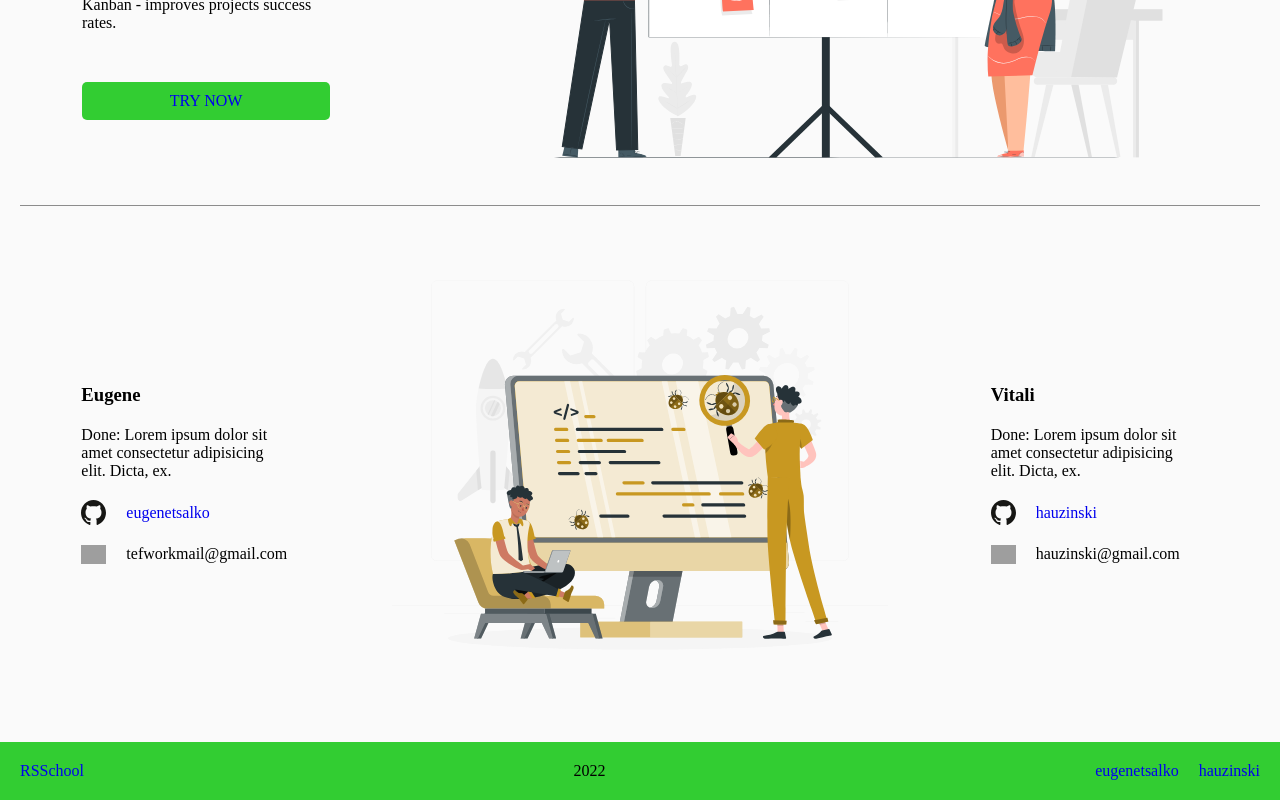
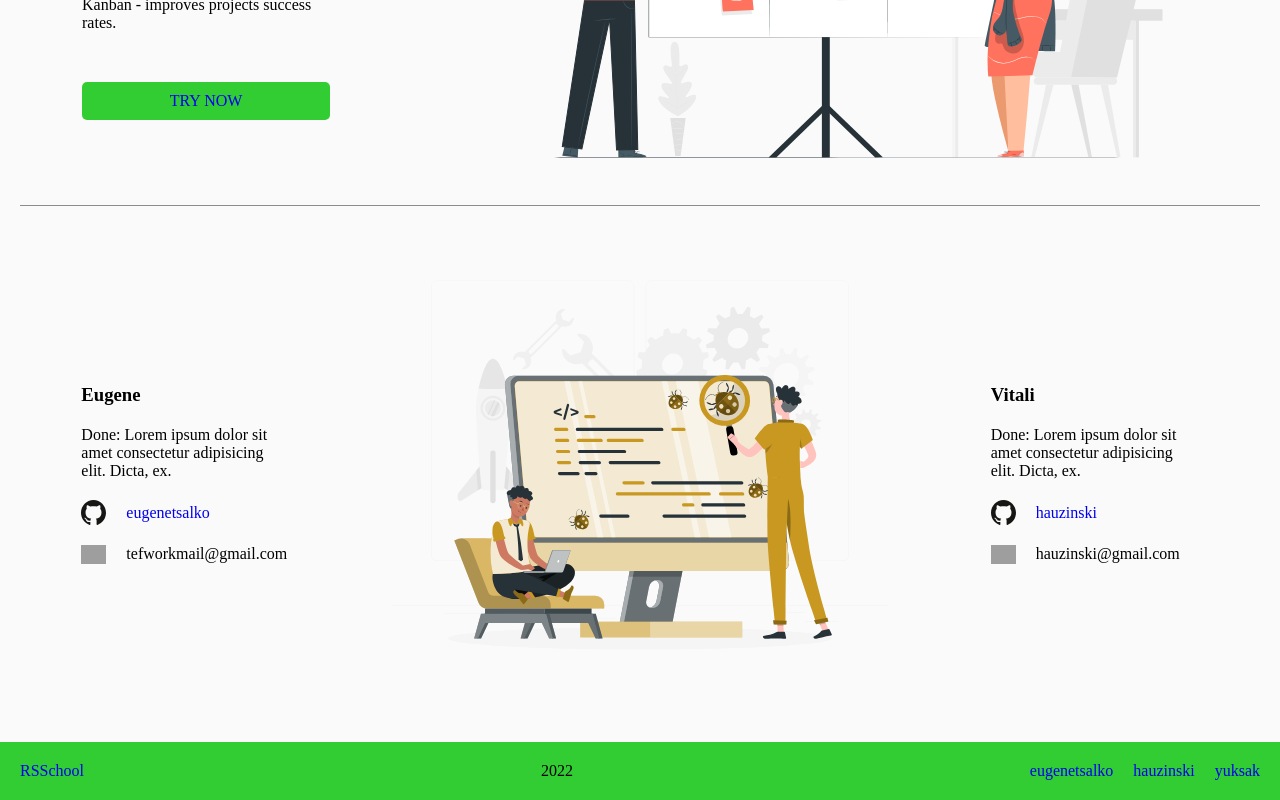
Before and after one commit to EugeneTsalko/project-management-app, a React (Create React App) app: page / in a window 1280 px wide. Shown: the part 409-1209 px from the top of the page. Built offline with nearby package versions, Linux system fonts and the light colour scheme; grey boxes are pictures that could not be loaded.

Commit message:
fix: add yuksak link in footer

```diff
--- a/src/components/Footer/Footer.tsx
+++ b/src/components/Footer/Footer.tsx
@@ -20,6 +20,9 @@ export const Footer = () => {
         <a href="https://github.com/hauzinski" target="_blank" rel="nofollow noreferrer" className={styles.footerLink}>
           hauzinski
         </a>
+        <a href="https://github.com/yuksak" target="_blank" rel="nofollow noreferrer" className={styles.footerLink}>
+          yuksak
+        </a>
       </div>
     </footer>
   );
```
